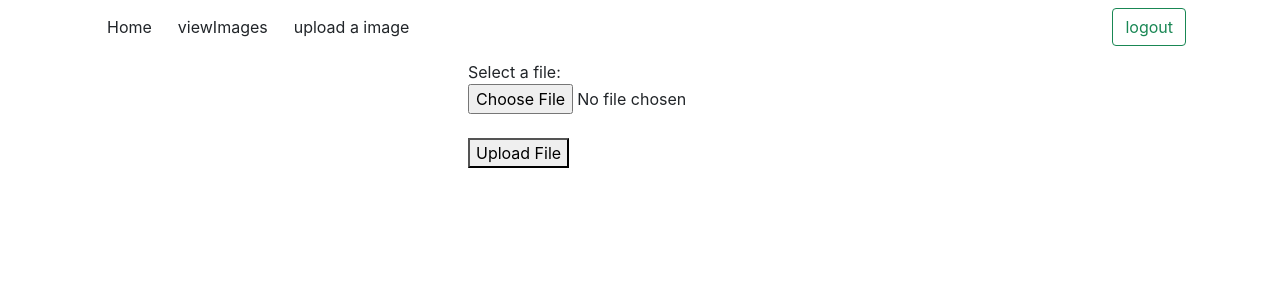
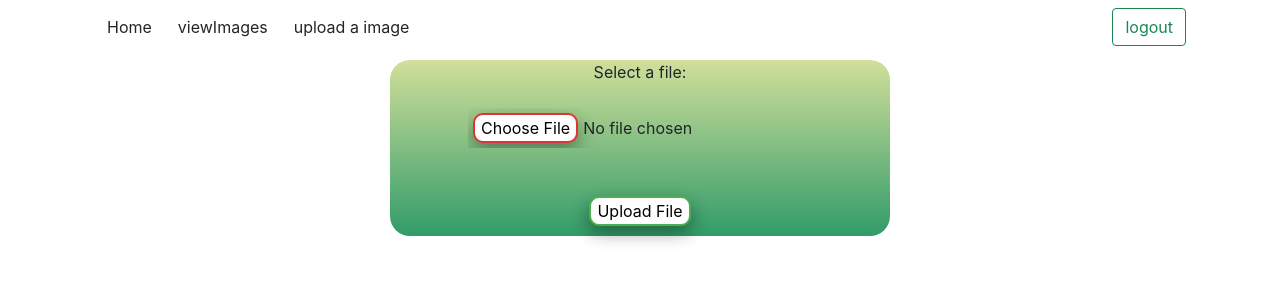
Before and after one commit to b-moulidhar/InstaProto, a React (Create React App) app in the folder protoInsta/: page /profilepage/userImages in a window 1280 px wide. Shown: the top 300 px of the page. Built offline with nearby package versions, Linux system fonts and the light colour scheme.

Commit message:
issue fix upload error when no file selected

```diff
--- a/protoInsta/src/components/otp.comp.jsx
+++ b/protoInsta/src/components/otp.comp.jsx
@@ -46,7 +46,7 @@ function OtpComp(){
 
 										<div c>
 											<label>otp</label>
-											<input class="form-control form-control-lg" type="text" name="phNum" placeholder="Enter your mobile number" onInput={(evt)=>inputHandler(evt)}/>
+											<input class="form-control form-control-lg" type="text" name="phNum" placeholder="Enter your Otp" onInput={(evt)=>inputHandler(evt)}/>
 										</div>
 										<div class="text-center mt-3">
 											<button  class="btn btn-lg btn-primary" onClick={checkOtp}>submit</button>&nbsp; &nbsp;
--- a/protoInsta/src/components/upload.comp.jsx
+++ b/protoInsta/src/components/upload.comp.jsx
@@ -10,12 +10,16 @@ const UploadComp = () => {
   function inputHandler(evt) {
     setPreviewUrl(null);
     const selectedFile = evt.target.files[0];
+    if(selectedFile==undefined){
+      alert("no file chosen")
+    }else{
       setFile(evt.target.files[0]);
       const reader = new FileReader();
       reader.onloadend = () => {
         setPreviewUrl(reader.result);
       };
       reader.readAsDataURL(selectedFile);
+    }
   }
 
   function sendImage(e) {
@@ -59,7 +63,7 @@ const UploadComp = () => {
     <>
     <div className="container">
     <HeaderComp/>
-      <form onSubmit={sendImage}>
+      <form id="uploadForm" onSubmit={sendImage}>
         <label htmlFor="file">Select a file:</label>
         <br />
         <input type="file" name="file" id="file" onChange={inputHandler} />
--- a/protoInsta/src/css/upload.css
+++ b/protoInsta/src/css/upload.css
@@ -1,4 +1,32 @@
-form{
+#uploadForm{
+    border-radius: 20px;
+    display: flex;
+    flex-direction: column;
+    width: 500px;
     align-self: center;
     align-items: center;
+
+    background: hsla(152, 52%, 40%, 1);
+    background: linear-gradient(90deg, hsla(152, 52%, 40%, 1) 0%, hsla(72, 52%, 74%, 1) 100%);
+    background: -moz-linear-gradient(90deg, hsla(152, 52%, 40%, 1) 0%, hsla(72, 52%, 74%, 1) 100%);
+    background: -webkit-linear-gradient(90deg, hsla(152, 52%, 40%, 1) 0%, hsla(72, 52%, 74%, 1) 100%);
+    filter: progid: DXImageTransform.Microsoft.gradient( startColorstr="#309A68", endColorstr="#D1DF99", GradientType=1 );
 }
+
+input[type="file"]::file-selector-button{
+    margin: 5px;
+    border-radius: 10px;
+    background-color: white;
+    color: black;
+    border: 2px solid rgb(223, 52, 52);
+    box-shadow: 0 8px 16px 0 rgba(0,0,0,0.2), 0 6px 20px 0 rgba(0,0,0,0.19);
+}
+
+button[type="submit"]{
+    margin-bottom: 10px;
+    border-radius: 10px;
+    background-color: white;
+    color: black;
+    border: 2px solid #4CAF50;
+    box-shadow: 0 8px 16px 0 rgba(0,0,0,0.2), 0 6px 20px 0 rgba(0,0,0,0.19);
+}
```
Also changed, not shown: protoInsta/src/components/clearStore.comp.jsx (+4 -4 lines), 1 other file (tests, documents, lock files or other folders). Lines whose indentation alone changed are shown as unchanged.
